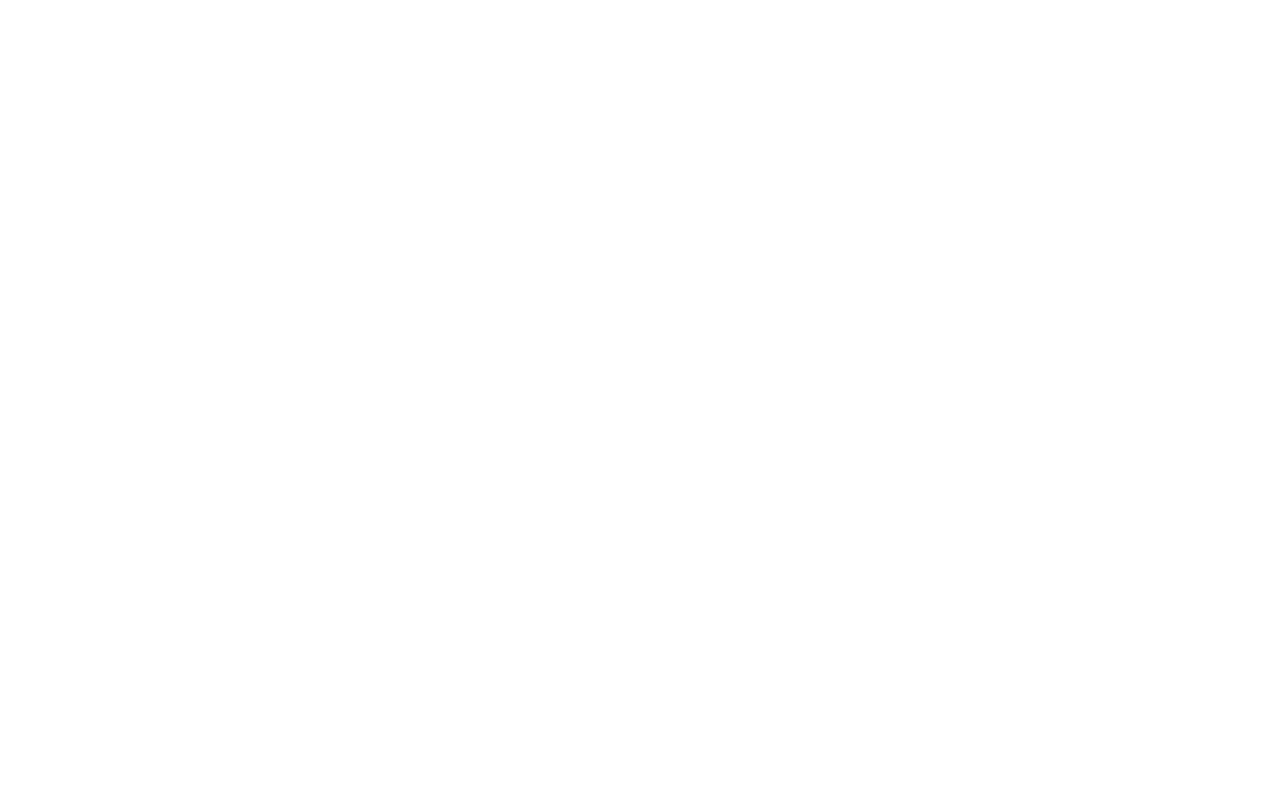
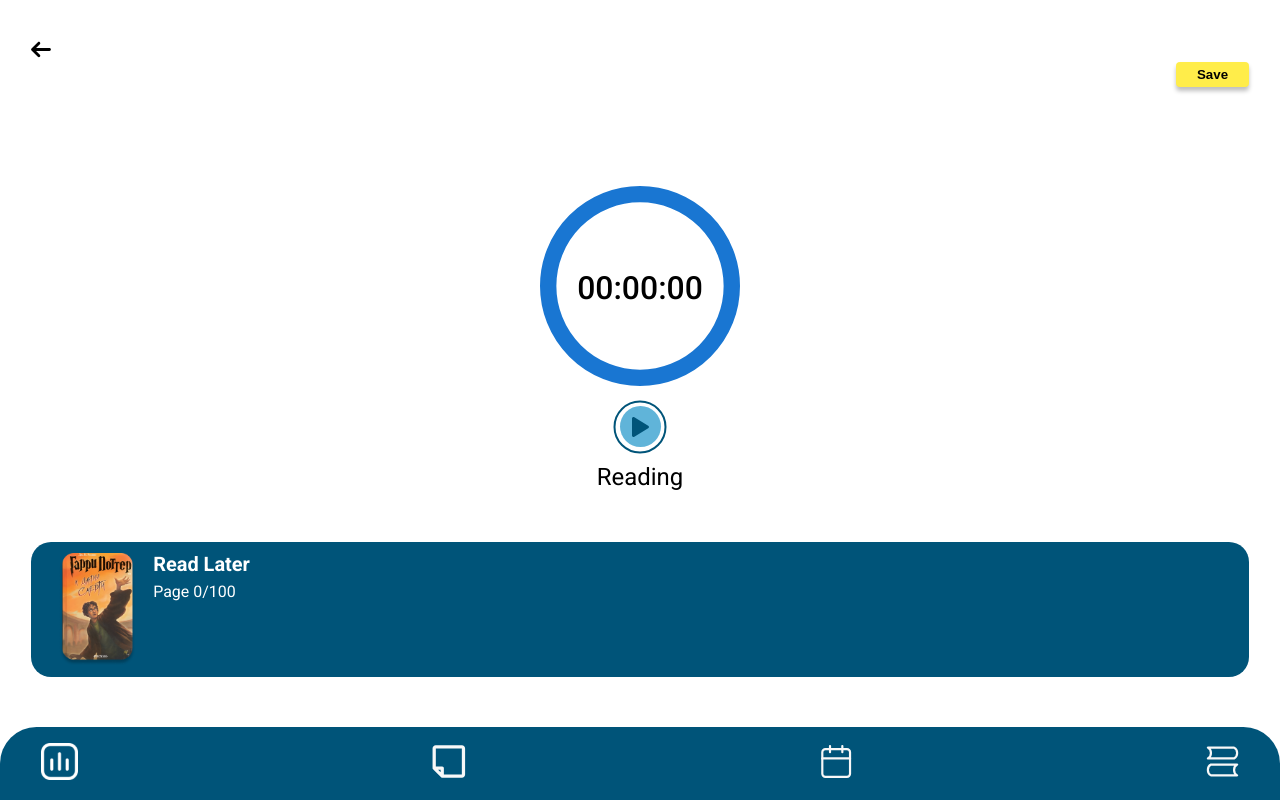
Before and after one commit to bari-bir/book-tracker, a React (Create React App) app: page /timer/1 in a window 1280 px wide. Before the commit this address had no page. Built offline with nearby package versions, Linux system fonts and the light colour scheme; no server answers.

Commit message:
feat: add request for timer and progress page

```diff
--- a/src/App.tsx
+++ b/src/App.tsx
@@ -2,7 +2,6 @@ import Routers from "./routes/Routes";
 import "../src/styles/style.sass";
 
 const App = () => {
-
   return <Routers />;
 };
 
--- a/src/components/atoms/Icons.tsx
+++ b/src/components/atoms/Icons.tsx
@@ -169,3 +169,33 @@ export const CloseIcons = () => (
     </g>
   </svg>
 );
+
+export const PlayButtonIcons = () => (
+  <svg
+    width="17"
+    height="20"
+    viewBox="0 0 17 20"
+    fill="none"
+    xmlns="http://www.w3.org/2000/svg"
+  >
+    <path
+      d="M16.9223 10C16.9229 10.2612 16.8559 10.5181 16.7279 10.7457C16.5998 10.9733 16.4151 11.1639 16.1915 11.299L2.33835 19.7736C2.10479 19.9166 1.83728 19.9947 1.56346 19.9997C1.28964 20.0048 1.01943 19.9367 0.780732 19.8024C0.54431 19.6702 0.347364 19.4775 0.210147 19.2439C0.0729306 19.0104 0.000395037 18.7445 0 18.4736V1.52637C0.000395037 1.2555 0.0729306 0.989628 0.210147 0.756089C0.347364 0.52255 0.54431 0.329774 0.780732 0.197586C1.01943 0.063312 1.28964 -0.00480701 1.56346 0.000263782C1.83728 0.00533457 2.10479 0.0834115 2.33835 0.226431L16.1915 8.70102C16.4151 8.83609 16.5998 9.0267 16.7279 9.25432C16.8559 9.48195 16.9229 9.73883 16.9223 10Z"
+      fill="#005479"
+    />
+  </svg>
+);
+
+export const StopIcons = () => (
+  <svg
+    width="5"
+    height="17"
+    viewBox="0 0 5 17"
+    fill="none"
+    xmlns="http://www.w3.org/2000/svg"
+  >
+    <path
+      d="M3.75 0H1.25C0.559644 0 0 0.533746 0 1.19216V15.498C0 16.1564 0.559644 16.6902 1.25 16.6902H3.75C4.44036 16.6902 5 16.1564 5 15.498V1.19216C5 0.533746 4.44036 0 3.75 0Z"
+      fill="#005479"
+    />
+  </svg>
+);
--- a/src/components/atoms/UI/Flex.tsx
+++ b/src/components/atoms/UI/Flex.tsx
@@ -4,6 +4,7 @@ interface IFlex {
     items?: string
     content?: string
     gap?: string
+    top?: string
 }
 
 export const Flex = styled.div<IFlex>`
@@ -11,4 +12,5 @@ export const Flex = styled.div<IFlex>`
     align-items: ${props => props.items};
     justify-content: ${props => props.content};
     gap: ${props => props.gap};
+    margin-top: ${props => props.top};
 `
--- a/src/components/molecules/ReadBlock.tsx
+++ b/src/components/molecules/ReadBlock.tsx
@@ -4,43 +4,47 @@ import { Link } from "react-router-dom";
 import { useEffect, useState } from "react";
 import { instance } from "../../api/instance";
 import { headers } from "../../config/config";
+import { IBookTrackerList } from "../../types/assets.type";
 
 const ReadBlock = () => {
-  const [book, setBook] = useState<any>();
-
+  const [book, setBook] = useState<IBookTrackerList[]>();
+  const [loading, setLoading] = useState(true);
 
   useEffect(() => {
-    fetchBooks()
-  }, [])
-
     const fetchBooks = async () => {
-    await instance.post("/booktracker/list", {}, headers).then((res) => {
-      if (res) {
-        setBook(res);
+      try {
+        const response = await instance.post("/booktracker/list", {}, headers);
+        setBook(response.data);
+        setLoading(false);
+      } catch (error) {
+        alert(JSON.stringify(error));
+        setLoading(false);
       }
-    });
     };
 
-  alert(book)
+    fetchBooks();
+  }, []);
 
   return (
     <ReadBlockStyled>
-      <div className="read_block">
+        {loading ? (
+        <p>Loading...</p>
+      ) : (
+        book?.map((book: any) => (
+          <div className="read_block" key={book.id}>
             <div className="read_block-title">
-          Reading
+              {book.title}
               <div className="read_circle">
                 <PlusIcons />
               </div>
             </div>
-
             <div className="read_book">
               <div className="read_book-block">
                 <Link to={"/book"}>
-              <img src={require("../../assets/images/read1.png")} alt="" />
+                  <div className="book-img" />
                 </Link>
-
                 <div className="read_path">
-              <Link to={"/timer"}>
+                  <Link to={`/timer/${book.id}`}>
                     <PlayIcons />
                   </Link>
                   <MessageIcons />
@@ -48,32 +52,8 @@ const ReadBlock = () => {
               </div>
             </div>
           </div>
-
-      <div className="read_block">
-        <div className="read_block-title">
-          Read Later
-          <div className="read_circle">
-            <PlusIcons />
-          </div>
-        </div>
-
-        <div className="read_book">
-          <img src={require("../../assets/images/read2.png")} alt="" />
-        </div>
-      </div>
-
-      <div className="read_block">
-        <div className="read_block-title">
-          Read
-          <div className="read_circle">
-            <PlusIcons />
-          </div>
-        </div>
-
-        <div className="read_book">
-          <img src={require("../../assets/images/read3.png")} alt="" />
-        </div>
-      </div>
+        ))
+      )}
     </ReadBlockStyled>
   );
 };
@@ -122,6 +102,13 @@ const ReadBlockStyled = styled.div`
     align-items: center;
     justify-content: space-evenly;
   }
+
+  .book-img {
+    width: 200px;
+    height: 290px;
+    background-color: #eee;
+    border-radius: 40px;
+  }
 `;
 
 export default ReadBlock;
--- a/src/components/molecules/ReadPage.tsx
+++ b/src/components/molecules/ReadPage.tsx
@@ -1,23 +1,54 @@
 import styled from "@emotion/styled";
-import { FC, useState } from "react";
+import { FC, useEffect, useState } from "react";
 import PageModal from "../modals/PageModal";
+import { instance } from "../../api/instance";
+import { headers } from "../../config/config";
 
 interface IProps {
-  setActive: any;
+  setActive: React.Dispatch<React.SetStateAction<boolean>>;
   active: boolean;
+  book: {
+    id: string;
+    progressPage: number;
+  };
+  timer: number;
+  setTimer: React.Dispatch<React.SetStateAction<number>>;
 }
 
-const ReadPage: FC<IProps> = ({ setActive, active }) => {
-  const [page, setPage] = useState<number>(20);
+const ReadPage: FC<IProps> = ({ setActive, active, book, timer, setTimer }) => {
+  const [page, setPage] = useState<number>(book?.progressPage || 0);
 
   const valueText = (value: number) => {
     setPage(value);
   };
 
   const onSave = async () => {
-    console.log(page);
-    setActive(false);
+    try {
+      if (timer !== 0) {
+        const res = await instance.post(
+          "/booktracker/focus",
+          {
+            bookTrackerId: book?.id,
+            time: timer,
+            page: page,
+          },
+          headers
+        );
+        setActive(false);
+        setPage(res?.data?.progressPage);
+        setTimer(0);
+      }
+    } catch (err) {
+      console.error(err);
+      alert(JSON.stringify(err));
+    }
   };
+
+  useEffect(() => {
+    if (book) {
+      setPage(book.progressPage);
+    }
+  }, [book?.progressPage]);
 
   return (
     <>
@@ -48,28 +79,22 @@ const ReadPage: FC<IProps> = ({ setActive, active }) => {
 const BookStyled = styled.div`
   width: 100%;
   border-radius: 20px;
-
   background-color: #005479;
   color: white;
-
-  padding-inline: 2.1rem;
-  padding-block: 1.1rem;
+  padding: 1.1rem 2.1rem;
+  display: flex;
+  align-items: flex-start;
+  gap: 1rem;
 
   .book_img {
     width: 100px;
     height: 113px;
-
     img {
       width: 100%;
       height: 100%;
       object-fit: contain;
     }
   }
-
-  display: flex;
-  align-items: flex-start;
-
-  gap: 1rem;
 
   .book_content {
     width: 100%;
@@ -86,7 +111,7 @@ const BookStyled = styled.div`
     }
 
     .book_stats {
-      display: flex !important;
+      display: flex;
       align-items: center;
       gap: 0.8rem;
       font-weight: 600;
--- a/src/layouts/PageLayouts.tsx
+++ b/src/layouts/PageLayouts.tsx
@@ -10,8 +10,8 @@ const PageLayouts = ({ children, title }: ILayouts) => {
 
   return (
     <div className="main">
-      <div className="container">
-        {local.pathname !== "/" ||
+      <div className="container" style={{ marginTop: "2rem" }}>
+        {local.pathname === "/" ||
           (local.pathname !== "/" && (
             <Flex items="center" gap="1.2rem">
               <Link to={"/"}>
--- a/src/pages/Book.tsx
+++ b/src/pages/Book.tsx
@@ -5,7 +5,11 @@ import styled from "@emotion/styled";
 import LinearProgress, {
   linearProgressClasses,
 } from "@mui/material/LinearProgress";
-import { useState } from "react";
+import { useEffect, useState } from "react";
+import { IBookTrackerList } from "../types/assets.type";
+import { instance } from "../api/instance";
+import { headers } from "../config/config";
+import { mathPercentPage } from "../utils/assets.util";
 
 const BorderLinearProgress = st(LinearProgress)(({ theme }) => ({
   height: 10,
@@ -21,48 +25,51 @@ const BorderLinearProgress = st(LinearProgress)(({ theme }) => ({
 }));
 
 const Book = () => {
-  const [percent, setPercent] = useState<string>("75%");
+  const [book, setBook] = useState<IBookTrackerList[]>();
+  const [loading, setLoading] = useState(true);
+
+  useEffect(() => {
+    const fetchBooks = async () => {
+      try {
+        const response = await instance.post("/booktracker/list", {}, headers);
+        setBook(response.data);
+        setLoading(false);
+      } catch (error) {
+        alert(JSON.stringify(error));
+        setLoading(false);
+      }
+    };
+
+    fetchBooks();
+  }, []);
 
   return (
     <PageLayouts title="Keep Reading">
       <div className="book" style={{ marginTop: "3rem" }}>
-        <BookStyled>
+        {loading ? (
+          <div>Loading...</div>
+        ) : (
+          book?.map((item) => (
+            <BookStyled key={item.id}>
               <div className="book_img">
                 <img src={require("../assets/images/read1.png")} alt="" />
               </div>
               <div className="book_content">
-            <div className="book_title">Read Later</div>
-            <div className="book_subtitle">Read Later</div>
+                <div className="book_title">{item.title}</div>
+                <div className="book_subtitle">{item.book.author}</div>
                 <div className="book_stats">
                   <Stack spacing={2} sx={{ flexGrow: 1 }}>
                     <BorderLinearProgress
                       variant="determinate"
-                  value={Number(percent.split("%").join(""))}
+                      value={mathPercentPage(item?.progressPage as number)}
                     />
                   </Stack>
-              {percent}
+                  {mathPercentPage(item?.progressPage as number)}%
                 </div>
               </div>
             </BookStyled>
-
-        <BookStyled>
-          <div className="book_img">
-            <img src={require("../assets/images/read2.png")} alt="" />
-          </div>
-          <div className="book_content">
-            <div className="book_title">Read Later</div>
-            <div className="book_subtitle">Read Later</div>
-            <div className="book_stats">
-              <Stack spacing={2} sx={{ flexGrow: 1 }}>
-                <BorderLinearProgress
-                  variant="determinate"
-                  value={Number(percent.split("%").join(""))}
-                />
-              </Stack>
-              {percent}
-            </div>
-          </div>
-        </BookStyled>
+          ))
+        )}
       </div>
     </PageLayouts>
   );
--- a/src/pages/Timer.tsx
+++ b/src/pages/Timer.tsx
@@ -5,11 +5,16 @@ import PageLayouts from "../layouts/PageLayouts";
 import { CircularProgress } from "@mui/material";
 import { useEffect, useState } from "react";
 import ReadPage from "../components/molecules/ReadPage";
+import { useParams } from "react-router-dom";
+import { instance } from "../api/instance";
+import { headers } from "../config/config";
+import { PlayButtonIcons, StopIcons } from "../components/atoms/Icons";
 
 const Timer = () => {
   const [timer, setTimer] = useState<number>(0);
   const [isRunning, setIsRunning] = useState<boolean>(false);
   const [active, setActive] = useState<boolean>(false);
+  const [book, setBook] = useState<any>();
 
   useEffect(() => {
     let intervalId: NodeJS.Timeout;
@@ -25,6 +30,28 @@ const Timer = () => {
 
   const startAndStop = (): void => {
     setIsRunning(!isRunning);
+  };
+
+  const { id } = useParams();
+
+  useEffect(() => {
+    fetchBooks(id as string);
+  }, []);
+
+  const fetchBooks = async (id: string) => {
+    await instance
+      .post(
+        "/booktracker/get",
+        {
+          id: id,
+        },
+        headers
+      )
+      .then((res) => {
+        if (res) {
+          setBook(res.data);
+        }
+      });
   };
 
   return (
@@ -54,7 +81,16 @@ const Timer = () => {
       </CircularTimer>
 
       <Flex content="center">
-        <StartPauseStyled onClick={startAndStop} />
+        <StartPauseStyled onClick={startAndStop}>
+          {isRunning ? (
+            <>
+              <StopIcons />
+              <StopIcons />
+            </>
+          ) : (
+            <PlayButtonIcons />
+          )}
+        </StartPauseStyled>
       </Flex>
 
       <div
@@ -63,7 +99,13 @@ const Timer = () => {
         Reading
       </div>
 
-      <ReadPage setActive={setActive} active={active} />
+      <ReadPage
+        setActive={setActive}
+        active={active}
+        book={book}
+        timer={timer}
+        setTimer={setTimer}
+      />
     </PageLayouts>
   );
 };
@@ -89,6 +131,11 @@ const StartPauseStyled = styled.div`
   margin-top: 1.6rem;
   position: relative;
 
+  display: flex;
+  align-items: center;
+  justify-content: center;
+  gap: 0.8rem;
+
   &::before {
     content: "";
     display: block;
--- a/src/routes/Routes.tsx
+++ b/src/routes/Routes.tsx
@@ -11,7 +11,7 @@ const Routers = () => {
         <Route path="/" element={<Main />} />
         <Route path="/notes" element={<Notes />} />
         <Route path="/book" element={<Book />} />
-        <Route path="/timer" element={<Timer />} />
+        <Route path="/timer/:id" element={<Timer />} />
       </Routes>
     </Router>
   );
--- a/src/utils/assets.util.ts
+++ b/src/utils/assets.util.ts
@@ -1,7 +1,10 @@
-
 export function getTokenInLocalStorage() {
     const authToken = localStorage.getItem("token");
     const token = authToken ? JSON.parse(authToken).token : null;
 
     return token
 }
+
+export function mathPercentPage(progressPage: number): number {
+    return Math.ceil((progressPage / progressPage) * 100);
+}
```
Also changed, not shown: src/types/assets.type.ts (+25 -0 lines). Lines whose indentation alone changed are shown as unchanged.
